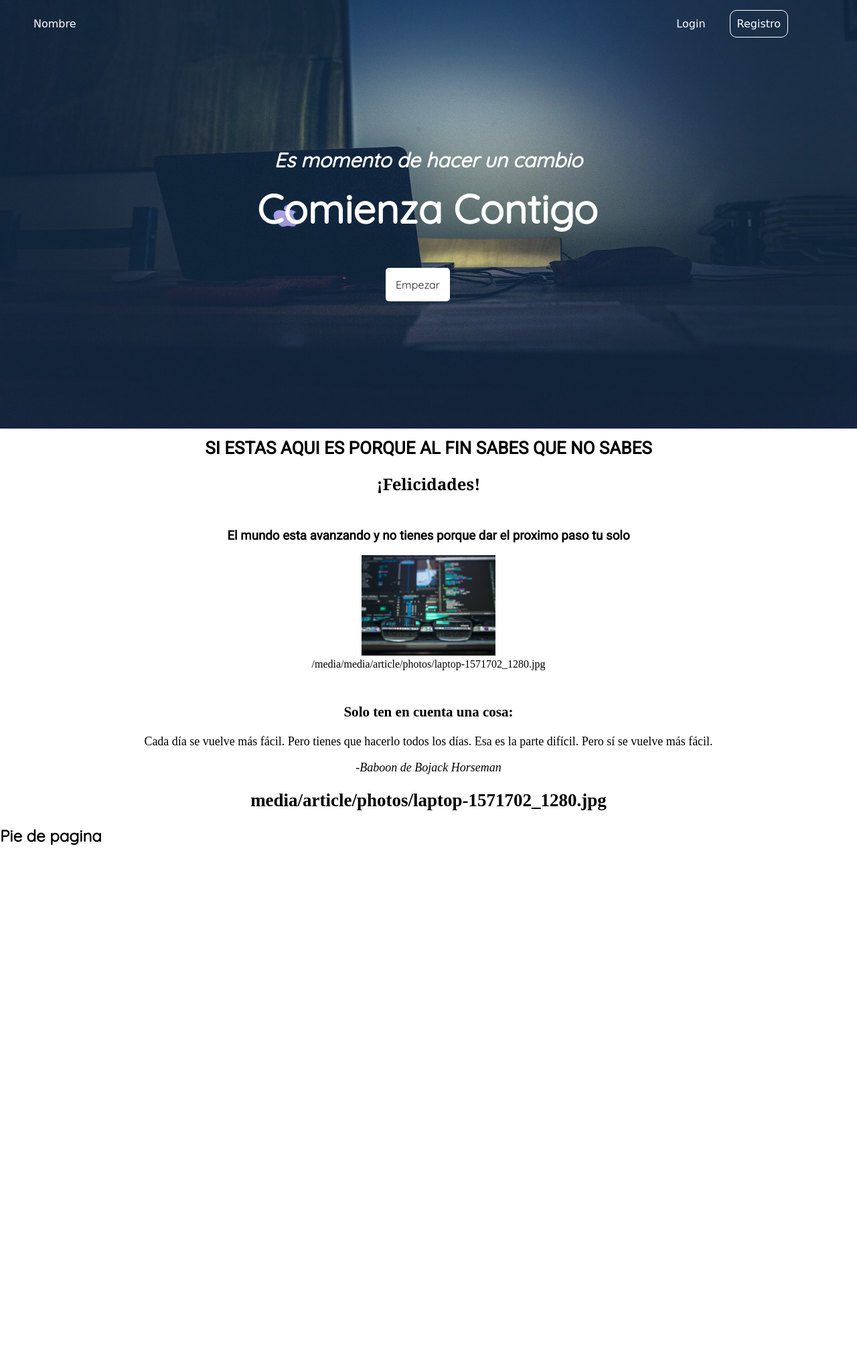
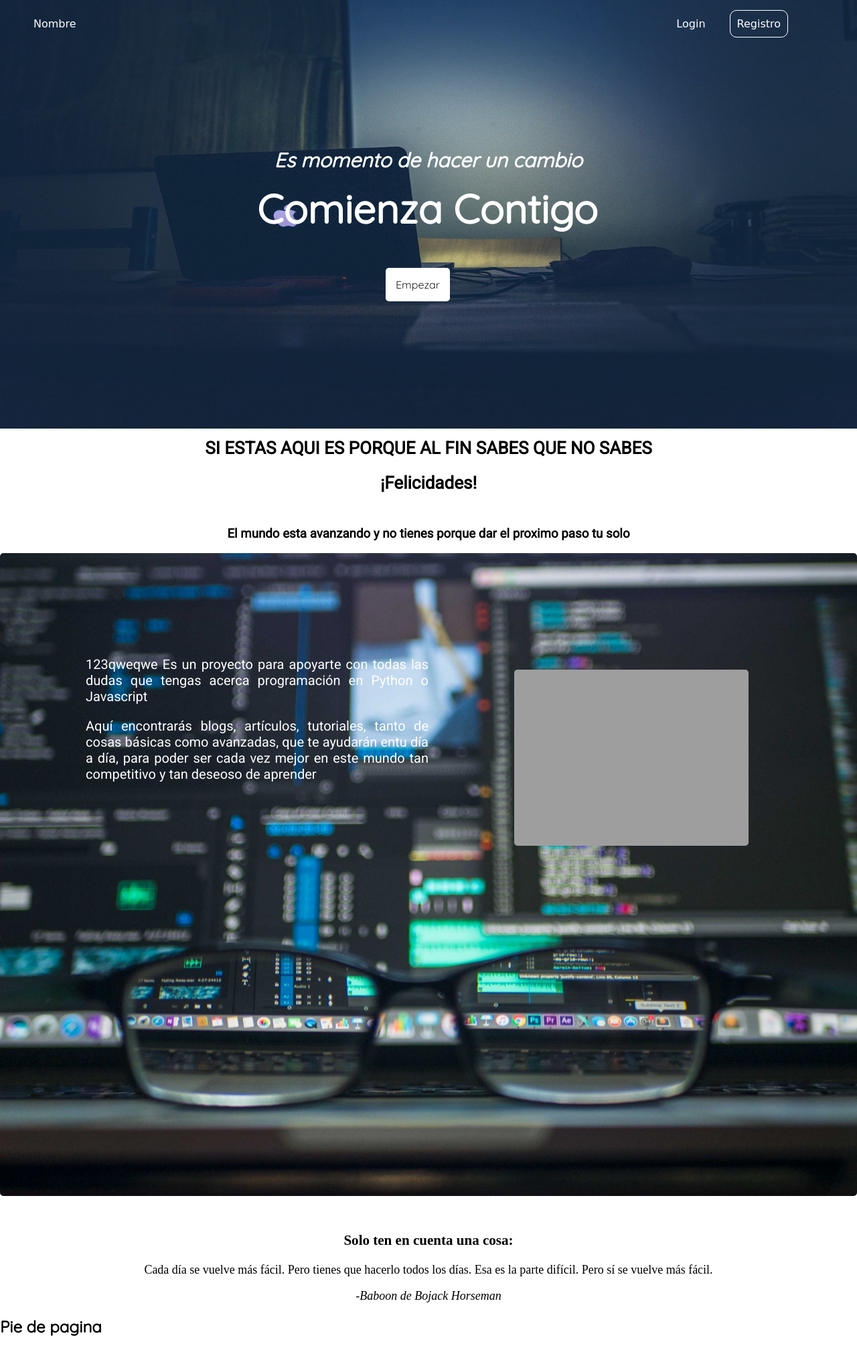
Before and after one commit to RoodrigoRoot/BlogRod, a Django app: page / in a window 1280 px wide. Shown: the whole page at 67% size. Before the commit the page ends 1262 px from the top, so only its background shows below. Run offline with Django 3.2, Linux system fonts and the light colour scheme; data comes from the database, SQL or seed files in the repository; some web fonts are replaced; grey boxes are pictures that could not be loaded.

Commit message:
Probes succesfully

```diff
--- a/static/css/base.css
+++ b/static/css/base.css
@@ -4,6 +4,7 @@ html{
     font-family: 'Quicksand', sans-serif;
     font-size: 16px;
     width: 100%;
+    background-color: rgba(255, 255, 255, 0.897);
 }
 body{
     width: 100%;
--- a/static/css/index.css
+++ b/static/css/index.css
@@ -68,6 +68,42 @@ span{
     margin-top: 50px;
     font-size: 18px;
 }
+
+.introduceme{
+
+    display: flex;
+
+}
+
+.index__img{
+    position: relative;
+    width: 100%;
+
+    border-radius: 5px;
+}
+
+.intro__text{
+    position: absolute;
+    text-align: justify;
+    font-size: 20px;
+    top: 120%;
+    left: 10%;
+    width: 40%;
+    color: white;
+}
+
+.intro_gif{
+
+    position: absolute;
+
+    top: 125%;
+    left: 60%;
+    border-radius: 5px;
+    width: 350px;
+
+
+}
+
 .index__cards{
     margin-top: 50px;
     font-family: 'Roboto', sans-serif;
--- a/templates/index.html
+++ b/templates/index.html
@@ -9,23 +9,30 @@
 <a class="btn__start animated bounceInLeft" href="#">Empezar</a>
 <section class="index__content">
     <article class="content__article">
-        <h2 class="congratulations">SI ESTAS AQUI ES PORQUE AL FIN SABES QUE NO SABES</h2>
-            <h2>¡Felicidades!</h2>
+        <h2 class="congratulations animated bounce">SI ESTAS AQUI ES PORQUE AL FIN SABES QUE NO SABES</h2>
+            <h2 class="congratulations animated bounce">¡Felicidades!</h2>
     </article>
     <article class="index__cards">
         <h3>El mundo esta avanzando y no tienes porque dar el proximo paso tu solo</h3>
-        <div>
-            <img src="{% static 'img/cod.jpg' %}" alt="codigo" width="200">
+
+            <img src="{% static 'img/cod.jpg' %}" alt="codigo" class="index__img" />
+        <div class="introduceme">
+            <div class="intro__text">
+                <p>123qweqwe Es un proyecto para apoyarte con todas las dudas que tengas acerca programación en Python o Javascript</p>
+                <p>Aquí encontrarás blogs, artículos, tutoriales, tanto de cosas básicas como avanzadas, que te ayudarán entu día a día, para poder ser cada vez mejor en este mundo tan competitivo y tan deseoso de aprender</p>
+               </div>
+               <img class="intro_gif" src="https://media.giphy.com/media/MGdfeiKtEiEPS/giphy.gif" alt="">
+
+
         </div>
+    </article>
 
-    </article>
-    {{article.image.url}}
     <div class="index__note">
         <h3>Solo ten en cuenta una cosa:</h3>
         <blockquote>Cada día se vuelve más fácil. Pero tienes que hacerlo todos los días.
             Esa es la parte difícil. Pero sí se vuelve más fácil.</blockquote>
             <cite>-Baboon de Bojack Horseman</cite>
-            <h2> {{article.image}}</h2>
+
     </div>
 </section>
 {% endblock  %}
```
Also changed, not shown: snippets/recents.html (added).
